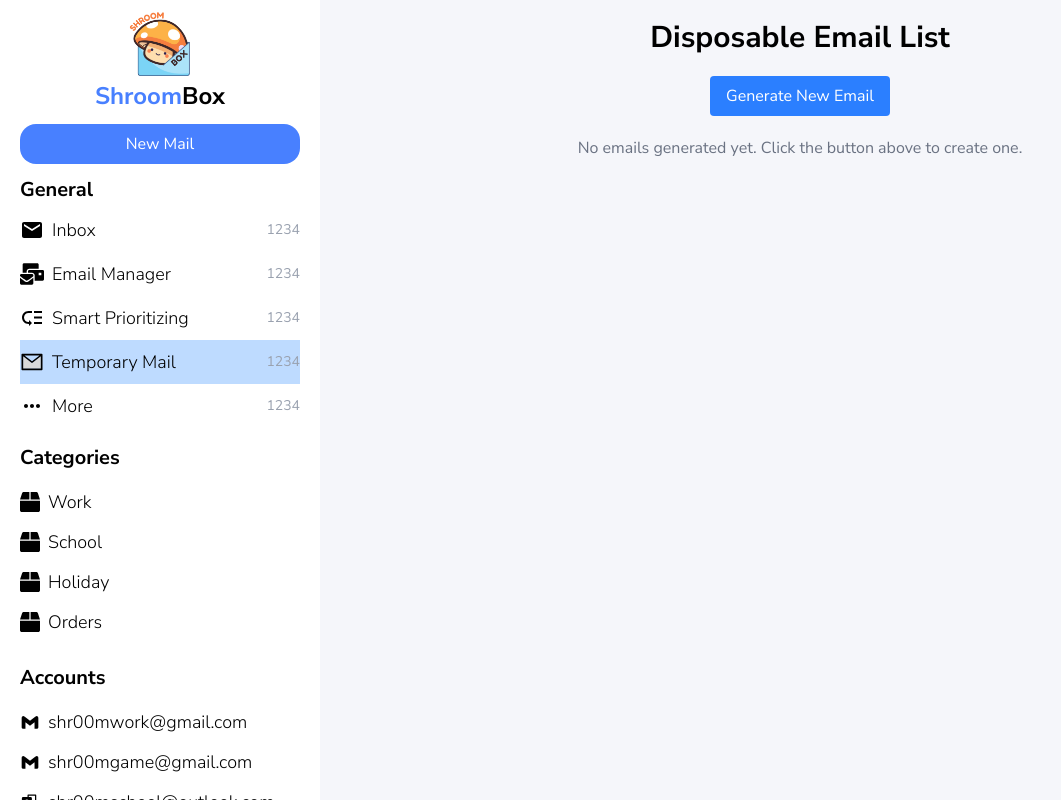
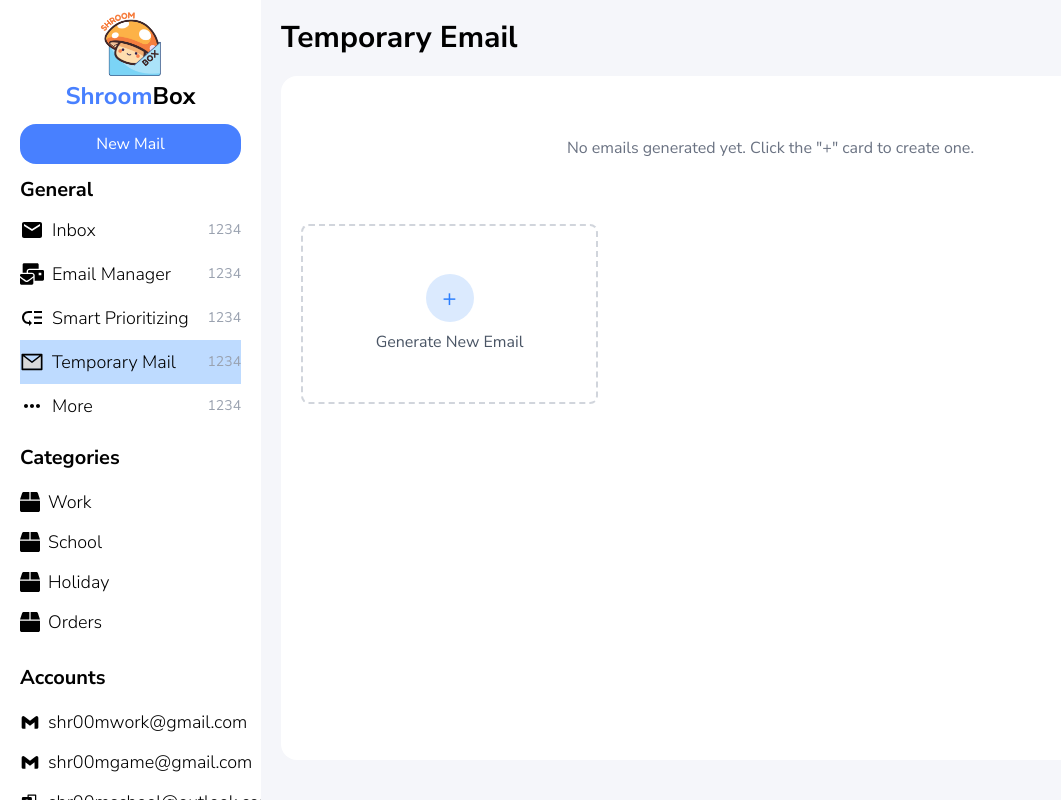
Before and after one commit to shr00m335/shroomBox, a React (Vite) app: page /tempMail in a window 1280 px wide. Shown: the whole page, without its empty margins (0-1061 px from the left). Built offline with nearby package versions, Linux system fonts and the light colour scheme.

Commit message:
temp mail upgrade

```diff
--- a/src/components/tempMail/TempMailMain.tsx
+++ b/src/components/tempMail/TempMailMain.tsx
@@ -1,11 +1,22 @@
 import React, { useState, useEffect } from "react";
 import { Link } from "react-router-dom";
 import Sidebar from "../sidebar/Sidebar";
+import { FaCopy } from "react-icons/fa";
+
+interface EmailData {
+  address: string;
+  label: string;
+  createdAt: string;
+}
 
 const TempMailMain: React.FC = () => {
-  const [emails, setEmails] = useState<string[]>([]);
+  const [emails, setEmails] = useState<EmailData[]>([]);
   const [error, setError] = useState("");
   const [loading, setLoading] = useState(false);
+  const [copiedEmail, setCopiedEmail] = useState<string | null>(null);
+  const [showLabelPopup, setShowLabelPopup] = useState(false);
+  const [newLabel, setNewLabel] = useState("");
+  const [tempEmailAddress, setTempEmailAddress] = useState("");
 
   // Load emails from localStorage when component mounts
   useEffect(() => {
@@ -29,34 +40,23 @@ const TempMailMain: React.FC = () => {
     }
   };
 
-  // useEffect(() => {
-  //   localStorage.setItem('tempEmails', JSON.stringify(emails));
-  // }, [emails]);
-
-  // const handleCreateEmail = async () => {
-  //   setLoading(true);
-  //   setError("");
-  //   try {
-  //     // Adjust if your backend is at a different URL/port
-  //     const res = await fetch("http://localhost:5000/create-email");
-  //     if (!res.ok) {
-  //       throw new Error("Failed to create disposable email");
-  //     }
-  //     const data = await res.json();
-  //     setEmails((prev) => [...prev, data.email]);
-  //   } catch (err: any) {
-  //     setError(err.message || "An error occurred while creating the email");
-  //   } finally {
-  //     setLoading(false);
-  //   }
-  // };
-
   // Save emails to localStorage whenever they change
   useEffect(() => {
     if (emails.length > 0) {
       localStorage.setItem('tempEmails', JSON.stringify(emails));
     }
   }, [emails]);
+
+  const initiateEmailCreation = () => {
+    // Generate a random email address
+    const randomString = Math.random().toString(36).substring(2, 10);
+    const randomEmail = `${randomString}@test.com`;
+    setTempEmailAddress(randomEmail);
+
+    // Open the label popup
+    setNewLabel("");
+    setShowLabelPopup(true);
+  };
 
   const handleCreateEmail = async () => {
     setLoading(true);
@@ -70,17 +70,45 @@ const TempMailMain: React.FC = () => {
       // Simulate network delay
       await new Promise(resolve => setTimeout(resolve, 500));
 
-      // Add the new email to state
-      const updatedEmails = [...emails, randomEmail];
+      // Show popup for label input
+      setTempEmailAddress(randomEmail);
+      setShowLabelPopup(true);
+    } catch (err: any) {
+      setError(err.message || "An error occurred while creating the email");
+      setLoading(false);
+    }
+  };
+
+  const completeEmailCreation = () => {
+    if (tempEmailAddress) {
+      // Create new email object with the label
+      const label = newLabel.trim() || "Temporary email address for one-time use";
+      const newEmail: EmailData = {
+        address: tempEmailAddress,
+        label: label,
+        createdAt: new Date().toISOString(),
+      };
+
+      // Add to the emails array
+      const updatedEmails = [...emails, newEmail];
       setEmails(updatedEmails);
 
-      // Explicitly update localStorage to ensure persistence
+      // Update localStorage
       localStorage.setItem('tempEmails', JSON.stringify(updatedEmails));
-    } catch (err: any) {
-      setError(err.message || "An error occurred while creating the email");
-    } finally {
+
+      // Close the popup
+      setShowLabelPopup(false);
+      setTempEmailAddress("");
+      setNewLabel("");
+    }
     setLoading(false);
-    }
+  };
+
+  const cancelEmailCreation = () => {
+    setShowLabelPopup(false);
+    setTempEmailAddress("");
+    setNewLabel("");
+    setLoading(false);
   };
 
   const handleClearAll = () => {
@@ -88,53 +116,147 @@ const TempMailMain: React.FC = () => {
     localStorage.removeItem('tempEmails');
   };
 
+  // Copy email to clipboard
+  const handleCopyEmail = (e: React.MouseEvent, email: string) => {
+    e.preventDefault(); // Prevent navigation
+    e.stopPropagation(); // Stop event bubbling
+
+    navigator.clipboard.writeText(email)
+      .then(() => {
+        setCopiedEmail(email);
+        // Reset the "Copied!" message after 2 seconds
+        setTimeout(() => setCopiedEmail(null), 2000);
+      })
+      .catch(err => {
+        console.error('Failed to copy email: ', err);
+      });
+  };
+
+  // Format date for display
+  const formatDate = (dateString: string) => {
+    return new Date(dateString).toLocaleDateString('en-US', {
+      month: 'short',
+      day: 'numeric',
+      year: 'numeric'
+    });
+  };
+
   return (
     <div className="flex bg-[#F5F6FA] w-screen h-screen">
       <Sidebar selectedItem="tempMail" />
-      <div className="p-5 mx-auto">
-        <h1 className="font-bold text-3xl mb-5">Disposable Email List</h1>
-
-        {/* Controls */}
-        <div className="flex gap-3">
-          {/* Generate a new email */}
-          <button
-            onClick={handleCreateEmail}
-            disabled={loading}
-            className="mx-auto bg-blue-500 text-white px-4 py-2 rounded"
-          >
-            {loading ? "Creating..." : "Generate New Email"}
-          </button>
-
-          {/* Clear all emails */}
+      <div className="w-full h-full p-5">
+        <p className="font-bold text-3xl w-full text-left">Temporary Email</p>
+        <div className="w-full h-9/10 bg-white my-5 rounded-2xl flex flex-col items-start p-5">
+          {/* Controls - only showing the Clear All button when needed */}
           {emails.length > 0 && (
+            <div className="w-full mb-5">
               <button
                 onClick={handleClearAll}
                 className="bg-red-500 text-white px-4 py-2 rounded"
               >
                 Clear All Emails
               </button>
+            </div>
           )}
+
+          {error && <p className="text-red-500 mb-4">{error}</p>}
+
+          {/* Email Cards */}
+          <div className="w-full grid grid-cols-3 gap-6">
+            {emails.length === 0 && !loading ? (
+              <div className="col-span-3 text-gray-500 text-center py-10">
+                No emails generated yet. Click the "+" card to create one.
               </div>
-
-        {error && <p className="text-red-500 mt-3">{error}</p>}
-
-        {/* Display generated emails in a 2-column grid */}
-        <div className="mt-5 grid grid-cols-2 gap-2">
-          {emails.length === 0 ? (
-            <p className="col-span-2 text-gray-500">No emails generated yet. Click the button above to create one.</p>
             ) : (
-            emails.map((email) => (
+              emails.map((emailData) => (
                 <Link
-                key={email}
-                to={`/tempMail/${encodeURIComponent(email)}`}
-                className="border rounded p-2 bg-white hover:bg-gray-100"
+                  key={emailData.address}
+                  to={`/tempMail/${encodeURIComponent(emailData.address)}`}
+                  className="block"
                 >
-                {email}
+                  <div className="bg-white border border-gray-200 rounded-lg p-5 shadow-sm hover:shadow-md transition-shadow">
+                    <div className="flex items-center justify-between mb-2">
+                      <h3 className="mx-auto text-lg font-semibold text-gray-800 truncate">{emailData.address}</h3>
+                      <div
+                        onClick={(e) => handleCopyEmail(e, emailData.address)}
+                        className="p-2 hover:bg-gray-100 rounded-full cursor-pointer"
+                        title="Copy to clipboard"
+                      >
+                        <FaCopy className="text-gray-500" />
+                      </div>
+                    </div>
+                    {copiedEmail === emailData.address && (
+                      <p className="text-green-500 text-xs mb-2">Copied to clipboard!</p>
+                    )}
+                    <p className="text-sm text-gray-500 mb-3">Created on: {formatDate(emailData.createdAt)}</p>
+                    <p className="text-sm text-gray-600">
+                      {emailData.label}
+                    </p>
+                    <div className="mt-4 flex justify-end">
+                      <span className="text-blue-500 text-sm">View Inbox →</span>
+                    </div>
+                  </div>
                 </Link>
               ))
             )}
+
+            {/* Add Email Card */}
+            <div
+              onClick={initiateEmailCreation}
+              className="border-2 border-dashed border-gray-300 rounded-lg flex flex-col items-center justify-center p-5 cursor-pointer hover:bg-gray-50 transition-colors"
+              style={{ minHeight: "180px" }}
+            >
+              <div className="w-12 h-12 rounded-full bg-blue-100 flex items-center justify-center mb-2">
+                <span className="text-blue-500 text-2xl">+</span>
+              </div>
+              <p className="text-gray-600">Generate New Email</p>
+              {loading && !showLabelPopup && <p className="text-blue-500 mt-2">Creating...</p>}
             </div>
           </div>
+        </div>
+      </div>
+
+      {/* Label Popup */}
+      {showLabelPopup && (
+        <div className="fixed inset-0 bg-black/60 bg-opacity-50 flex items-center justify-center z-50">
+          <div className="bg-white rounded-lg p-6 w-96 max-w-md">
+            <h3 className="text-lg font-semibold mb-4">Add a Label for Your Email</h3>
+            <p className="text-gray-600 mb-4">
+              {tempEmailAddress}
+            </p>
+            <div className="mb-4">
+              <label htmlFor="emailLabel" className="block text-sm font-medium text-gray-700 mb-1">
+                Label (optional):
+              </label>
+              <input
+                type="text"
+                id="emailLabel"
+                placeholder="e.g., Shopping, Social Media, Gaming..."
+                className="w-full px-3 py-2 border border-gray-300 rounded-md focus:outline-none focus:ring-2 focus:ring-blue-500"
+                value={newLabel}
+                onChange={(e) => setNewLabel(e.target.value)}
+              />
+              <p className="text-xs text-gray-500 mt-1">
+                Leave blank to use the default label.
+              </p>
+            </div>
+            <div className="flex justify-end space-x-3">
+              <button
+                onClick={cancelEmailCreation}
+                className="px-4 py-2 border border-gray-300 rounded-md text-gray-700 hover:bg-gray-50"
+              >
+                Cancel
+              </button>
+              <button
+                onClick={completeEmailCreation}
+                className="px-4 py-2 bg-blue-500 text-white rounded-md hover:bg-blue-600"
+              >
+                Create Email
+              </button>
+            </div>
+          </div>
+        </div>
+      )}
     </div>
   );
 };
```
Lines whose indentation alone changed are shown as unchanged.
